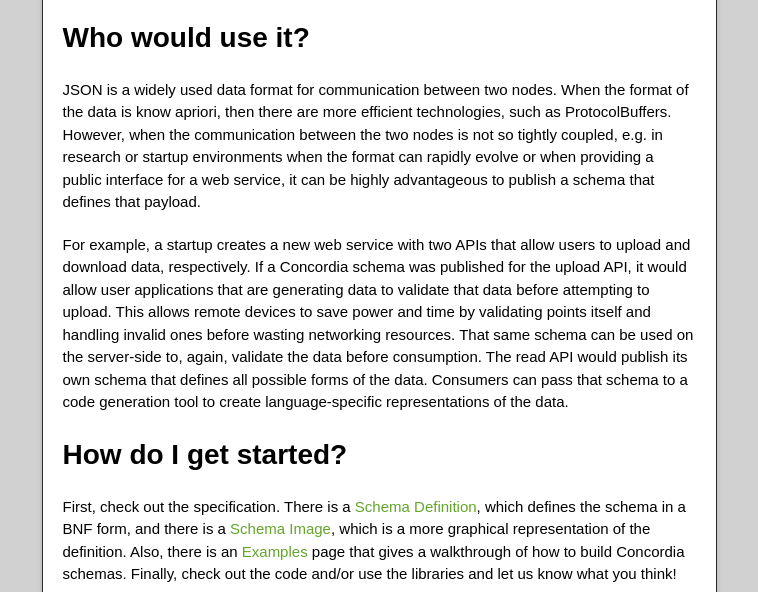
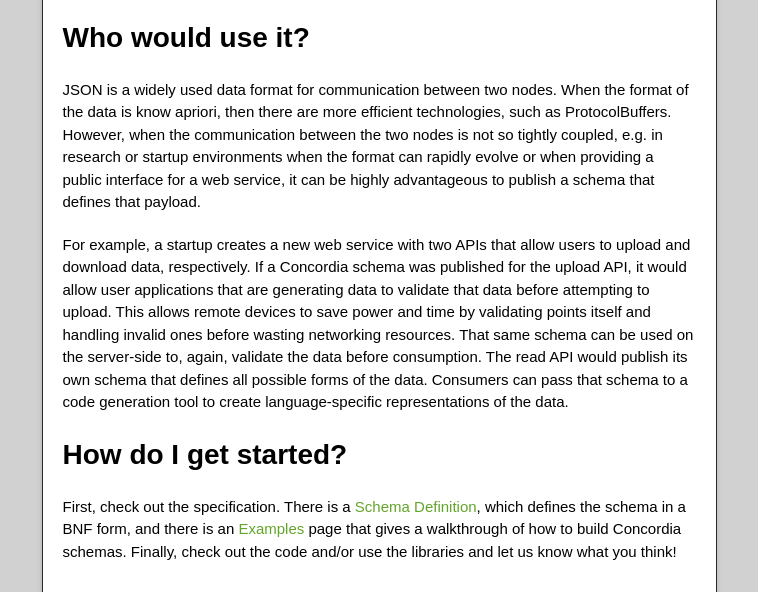
Before and after one commit to jojenki/Concordia, a plain HTML site: page index.html in a window 1280 px wide. Shown: the part 805-1397 px from the top of the page, without its empty margins (261-1019 px from the left). Drawn offline with nearby package versions, Linux system fonts and the light colour scheme.

Commit message:
Removed a dated reference to our schema diagram.

```diff
--- a/index.html
+++ b/index.html
@@ -54,7 +54,7 @@
 
 <h1>How do I get started?</h1>
 
-<p>First, check out the specification. There is a <a href="https://github.com/cens/Concordia/wiki/Schema-Definition">Schema Definition</a>, which defines the schema in a BNF form, and there is a <a href="https://github.com/cens/Concordia/wiki/Schema-Image">Schema Image</a>, which is a more graphical representation of the definition. Also, there is an <a href="https://github.com/cens/Concordia/wiki/Examples">Examples</a> page that gives a walkthrough of how to build Concordia schemas. Finally, check out the code and/or use the libraries and let us know what you think!</p>
+<p>First, check out the specification. There is a <a href="https://github.com/cens/Concordia/wiki/Schema-Definition">Schema Definition</a>, which defines the schema in a BNF form, and there is an <a href="https://github.com/cens/Concordia/wiki/Examples">Examples</a> page that gives a walkthrough of how to build Concordia schemas. Finally, check out the code and/or use the libraries and let us know what you think!</p>
         </article>
       </div>
     </div>
```
